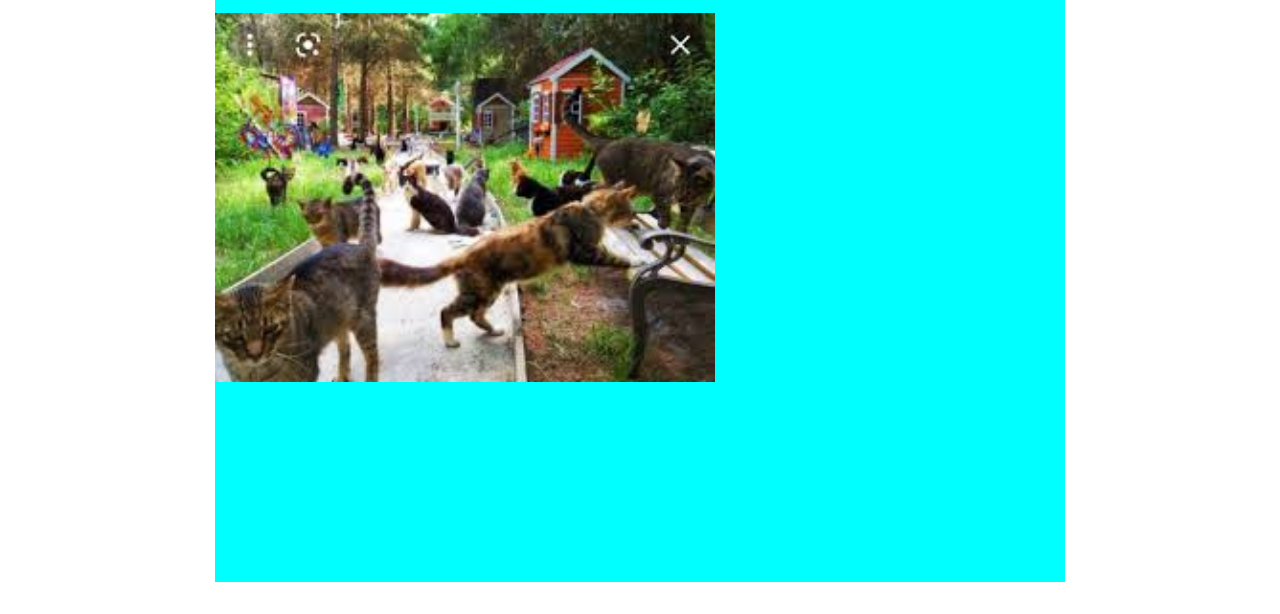
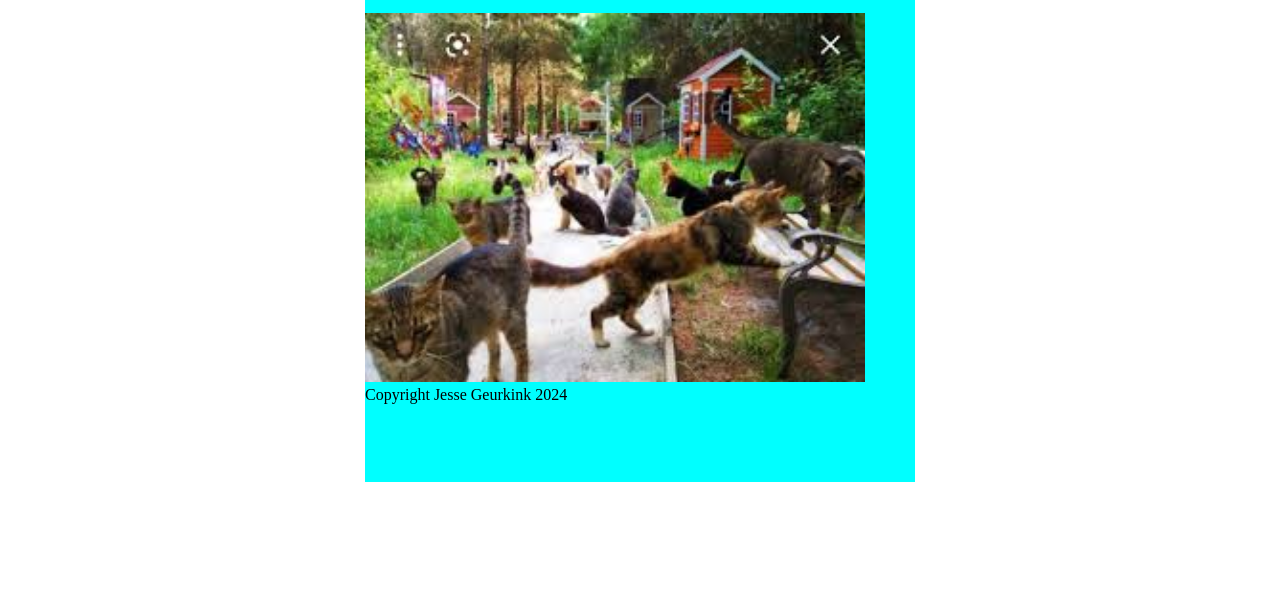
Before and after one commit to Wildcard-Phantom/Project1, a plain HTML site: page index.html in a window 1280 px wide. Shown: the part 186-800 px from the top of the page. Drawn offline with Linux system fonts and the light colour scheme.

Commit message:
Update index.html

```diff
--- a/index.html
+++ b/index.html
@@ -8,8 +8,9 @@
 <body>
  <h1>Welcome to catville!</h1>
  <p>Somthing Somthing....<i>Cats</i></p>
+	<footer></footer>
 <style>
-	#catville{width: 850px; background-color: aqua; height: 650px; margin:0 auto}
+	#catville{width: 550px; background-color: aqua; height: 550px; margin:0 auto}
 	</style>
 
 
@@ -17,8 +18,8 @@
 <header><h2>It's a cat village</h2></header>
 <nav class="Cats"><p>Home to many meowing cats!</p></nav>
 <main><img class="Cats" src="Images/CatVillageimage1.jpg" style=" width: 500px" alt= "Cats in a village"/></main>
-<footer></footer>
-
+<footer>Copyright Jesse Geurkink 2024</footer>
+<link rel="stylesheet"  href="cat.css">
 
 
 </div>
```
